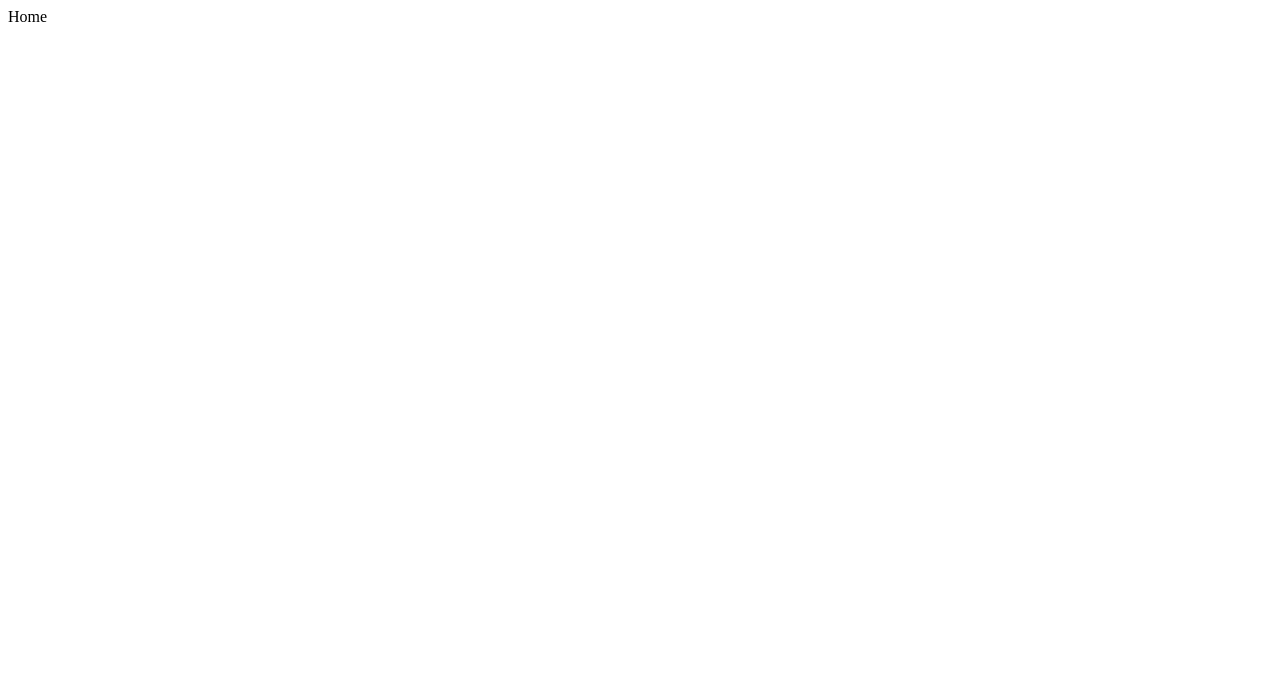
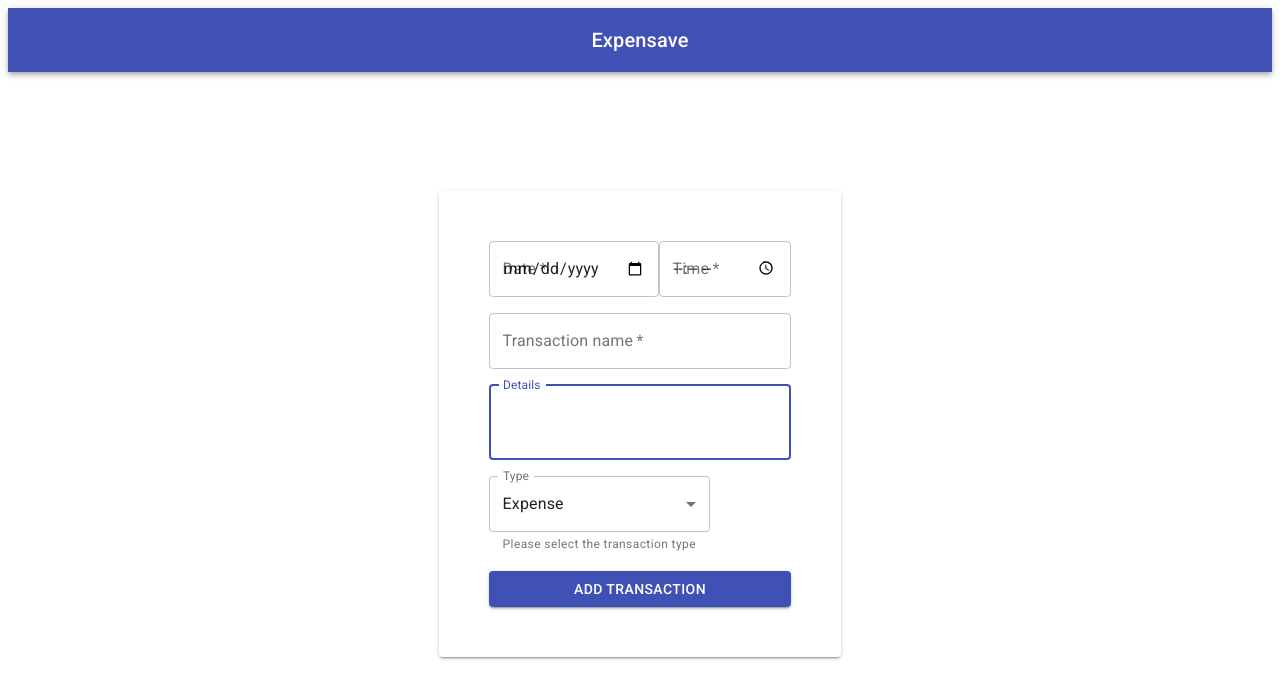
Before and after one commit to KennethLloyd/expensave-frontend, a React (Create React App) app: page / in a window 1280 px wide. Shown: the top 698 px of the page. Built offline with nearby package versions, Linux system fonts and the light colour scheme; sample sign-in values are in the browser's storage.

Commit message:
Add Transaction form

```diff
--- a/src/components/Home.js
+++ b/src/components/Home.js
@@ -1,7 +1,161 @@
-import React from 'react';
+import React, { useState } from 'react';
+import { Link } from 'react-router-dom';
+import {
+  Grid,
+  AppBar,
+  Toolbar,
+  Typography,
+  Paper,
+  Button,
+  TextField,
+  MenuItem,
+} from '@material-ui/core';
+import { makeStyles } from '@material-ui/core/styles';
+
+const transactionTypes = [
+  {
+    value: 'Income',
+    label: 'Income',
+  },
+  {
+    value: 'Expense',
+    label: 'Expense',
+  },
+];
+
+const useStyles = makeStyles({
+  forgotForm: {
+    justifyContent: 'center',
+    minHeight: '90vh',
+  },
+  buttonBlock: {
+    width: '100%',
+  },
+  forgotPaper: {
+    justifyContent: 'center',
+    minHeight: '30vh',
+    padding: '50px',
+  },
+  link: {
+    textDecoration: 'none',
+  },
+  loginLink: {
+    marginTop: '50px',
+  },
+});
 
 const Home = () => {
-  return <div>Home</div>;
+  const classes = useStyles();
+  const [date, setDate] = useState('');
+  const [transactionType, setTransactionType] = useState('Expense');
+
+  const handleSubmit = (e) => {
+    e.preventDefault();
+  };
+
+  return (
+    <div>
+      <AppBar position="static" alignitems="center" color="primary">
+        <Toolbar>
+          <Grid container justify="center" wrap="wrap">
+            <Grid item>
+              <Typography variant="h6">Expensave</Typography>
+            </Grid>
+          </Grid>
+        </Toolbar>
+      </AppBar>
+      <Grid container spacing={0} justify="center" direction="row">
+        <Grid item>
+          <Grid
+            container
+            direction="column"
+            justify="center"
+            spacing={2}
+            className={classes.forgotForm}
+          >
+            <Paper
+              variant="elevation"
+              elevation={2}
+              className={classes.forgotPaper}
+            >
+              <Grid item>
+                <form onSubmit={handleSubmit}>
+                  <Grid container direction="column" spacing={2}>
+                    <Grid item>
+                      <TextField
+                        type="date"
+                        label="Date"
+                        variant="outlined"
+                        id="outlined-basic"
+                        required
+                      />
+                      <TextField
+                        type="time"
+                        label="Time"
+                        name="date"
+                        variant="outlined"
+                        required
+                        autoFocus
+                      />
+                    </Grid>
+                    <Grid item>
+                      <TextField
+                        type="string"
+                        label="Transaction name"
+                        name="name"
+                        variant="outlined"
+                        required
+                        fullWidth
+                        autoFocus
+                      />
+                    </Grid>
+                    <Grid item>
+                      <TextField
+                        type="string"
+                        label="Details"
+                        name="details"
+                        variant="outlined"
+                        fullWidth
+                        autoFocus
+                        multiline
+                        rows={2}
+                      />
+                    </Grid>
+                    <Grid item>
+                      <TextField
+                        select
+                        label="Type"
+                        value={transactionType}
+                        helperText="Please select the transaction type"
+                        variant="outlined"
+                        onChange={(e) => setTransactionType(e.target.value)}
+                      >
+                        {transactionTypes.map((option) => (
+                          <MenuItem key={option.value} value={option.value}>
+                            {option.label}
+                          </MenuItem>
+                        ))}
+                      </TextField>
+                    </Grid>
+                    <Grid item>
+                      <Button
+                        variant="contained"
+                        color="primary"
+                        type="submit"
+                        className={classes.buttonBlock}
+                      >
+                        Add Transaction
+                      </Button>
+                    </Grid>
+                  </Grid>
+                </form>
+              </Grid>
+            </Paper>
+          </Grid>
+        </Grid>
+      </Grid>
+    </div>
+  );
 };
 
 export default Home;
```
